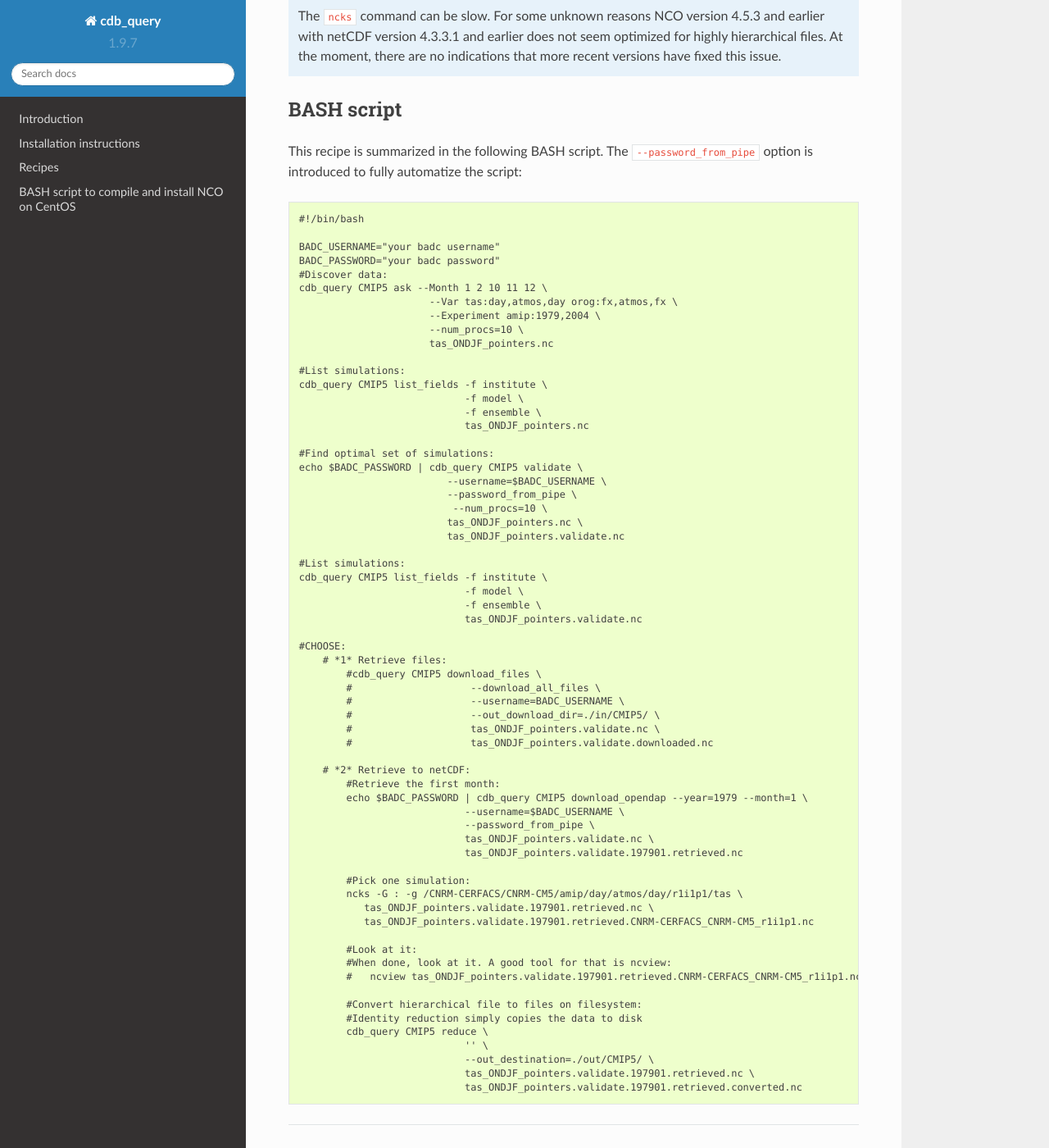
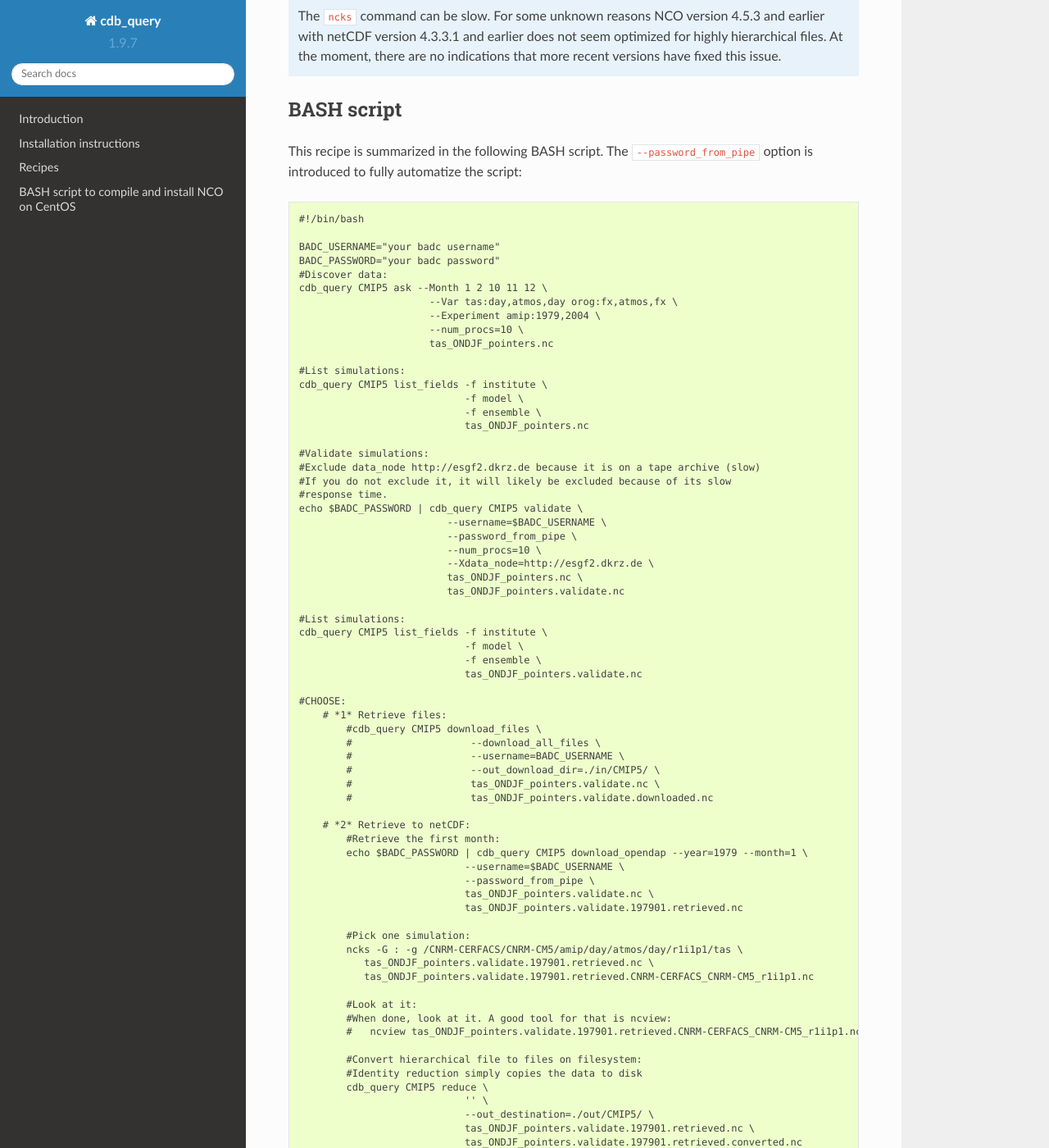
Before and after one commit to laliberte/cdb_query, a Sphinx documentation site: the page built from docs/recipe01.rst, in a window 1280 px wide and 1400 px high, scrolled down 6808 px. Shown: the whole window at 82% size. Built offline with Sphinx 7.4.7 and the Read the Docs theme 2.0.0, drawn with Linux system fonts in a browser that asks for light colours.

```diff
--- a/docs/recipe01.rst
+++ b/docs/recipe01.rst
@@ -333,11 +333,15 @@
                                 -f ensemble \
                                 tas_ONDJF_pointers.nc
 
-    #Find optimal set of simulations:
+    #Validate simulations:
+    #Exclude data_node http://esgf2.dkrz.de because it is on a tape archive (slow)
+    #If you do not exclude it, it will likely be excluded because of its slow
+    #response time.
     echo $BADC_PASSWORD | cdb_query CMIP5 validate \
                              --username=$BADC_USERNAME \
                              --password_from_pipe \
-                              --num_procs=10 \
+                             --num_procs=10 \
+                             --Xdata_node=http://esgf2.dkrz.de \
                              tas_ONDJF_pointers.nc \
                              tas_ONDJF_pointers.validate.nc
 
--- a/docs/recipe03.rst
+++ b/docs/recipe03.rst
@@ -285,10 +285,13 @@
                                -f rcm_model -f rcm_version -f ensemble pr_JJAS_France_pointers.nc
 
     #Validate simulations:
+    #Exclude data_node http://esgf2.dkrz.de because it is on a tape archive (slow)
+    #If you do not exclude it, it will likely be excluded because of its slow
     echo $BADC_PASSWORD | cdb_query CORDEX validate \
                 --username=$BADC_USERNAME \
                 --password_from_pipe \
                 --num_procs=${NUM_PROCS} \
+                --Xdata_node=http://esgf2.dkrz.de \
                 pr_JJAS_France_pointers.nc \
                 pr_JJAS_France_pointers.validate.nc
     #CHOOSE:
```
Also changed, not shown: 1 other file.
